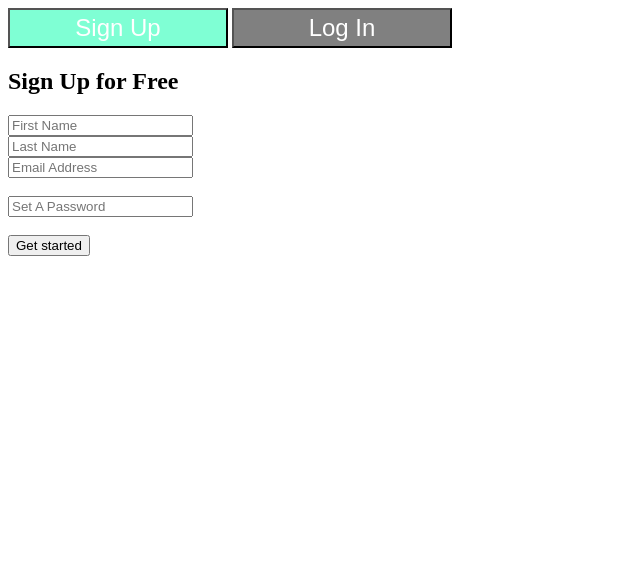
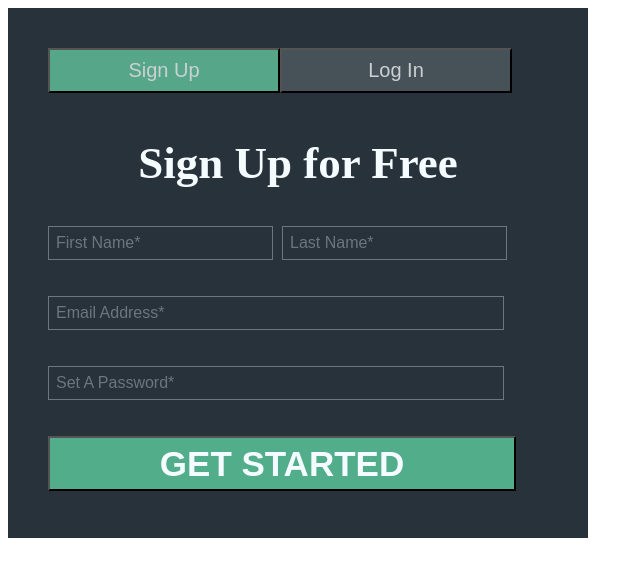
Before and after one commit to tamannaaGIT/ff, a plain HTML site: page index.html in a window 1280 px wide. Shown: the whole page, without its empty margins (0-643 px from the left). Drawn offline with Linux system fonts and the light colour scheme.

Commit message:
perfect form html with css

```diff
--- a/css/style.css
+++ b/css/style.css
@@ -1,16 +1,52 @@
+.main_cls{
+    background-color: #28323B;
+    display: flex;
+    flex-wrap: wrap;
+    height: 450px;
+    width: 500px;
+    padding:40px;
+}
 
-.form_btn {
+.form_btn{
     text-align: center;
-    font-size: 24px;
-    color: white;
-    height : 40px;
-    width:220px
+    padding-inline:20px;
+    font-size: 20px;
+    height: 45px;
+    width:232px;
+}
+
+#sign_up{
+    background-color: #56A78A;
+    color: #cbd0d3;
 
 }
-#signup{
-    background-color: aquamarine;
+#log_in{
+    background-color: #475258;
+    color:#cbd0d3;
 }
+.cmn_cls{
+    height: 70px;
+    width:230px;
+    display:inline-block;
+}
+#input{
+    background-color: #28323B;
+    width: 95%;
+    height: 30PX;
+    border: 1px solid #6C767F;
+}
+::placeholder{
+    padding-left: 5px;
+    color: #6C767F;
+    font-size: 16px;
 
-#login{
-   background-color: grey;
 }
+#button{
+
+    height: 55px;
+    width:468px;
+    background-color: #52AD8A;
+    font-size: 35px;
+    font-weight: bold;
+    color: #f5fcff;
+}
--- a/index.html
+++ b/index.html
@@ -1,29 +1,38 @@
 <!DOCTYPE html>
 <html lang="en">
-    <head>
-    <meta charset="UFT- 8"/>
-    <meta name="viewport" content="width=device-width,initial-scale=1.0"/>
-    <title>HTML FORM WITH CSS</title>
-        <link rel="stylesheet" href="./css/style.css"/>
-    </head>
+<head>
+    <meta charset="UTF-8">
+    <link rel="stylesheet" href="./css/style.css"/>
+    <style>
+        #h2{
+            text-align: center;
+            font-size: 30px;
+            color:#F5FCFF;
+        }
+
+    </style><!--internl CSS-->
+    <title>HTML form with CSS</title>
+</head>
 <body>
-    <div class="parent_div">
-        <button class="form_btn" id="signup" type ="submit">Sign Up</button>
-        <button class="form_btn" id="login" type="submit">Log In</button>
-        <from>
-
-            <div class="h2"><h2>Sign Up for Free</h2></div>
-            <div class="cmn class">
-                <input class="input" type="text" placeholder="First Name" required/>
-            <div class="cmn class last">
-                <input class="input" type="text" placeholder="Last Name" required/></div>
-            <div id="email">
-                <input type="email " placeholder="Email Address"/></div></br>
-            <div id="pass">
-                <input type="password" placeholder="Set A Password"/></div></br>
-            <div id="btn">
-                <button type="submit">Get started</button></div>
-        </from>
+    <div class="main_cls">
+        <button class="form_btn" id="sign_up" type="submit">Sign Up </button>
+        <button class="form_btn" id="log_in" type="submit">Log In</button>
+        <form >
+            <div id="h2"><h2>Sign Up for Free</h2></div>
+            <div  class="cmn_cls">
+                <input id="input" type="text" placeholder="First Name*"  required>
+            </div>
+            <div class="cmn_cls " >
+                <input id="input" type="text" placeholder="Last Name*" required>
+            </div>
+            <div class="cmn_cls">
+                <input id="input" type="email" style="width: 450px;" placeholder="Email Address*" required/><!--inline CSS-->
+            </div></br>
+            <div class="cmn_cls">
+                <input id="input" type="password" style="width: 450px;" placeholder="Set A Password*"required/><!--inline CSS-->
+            </div>
+            <button type="submit" id="button">GET STARTED</button>
+        </form>
     </div>
 </body>
 </html>
```
Also changed, not shown: image/HTML Form Template-1.webp (added).
